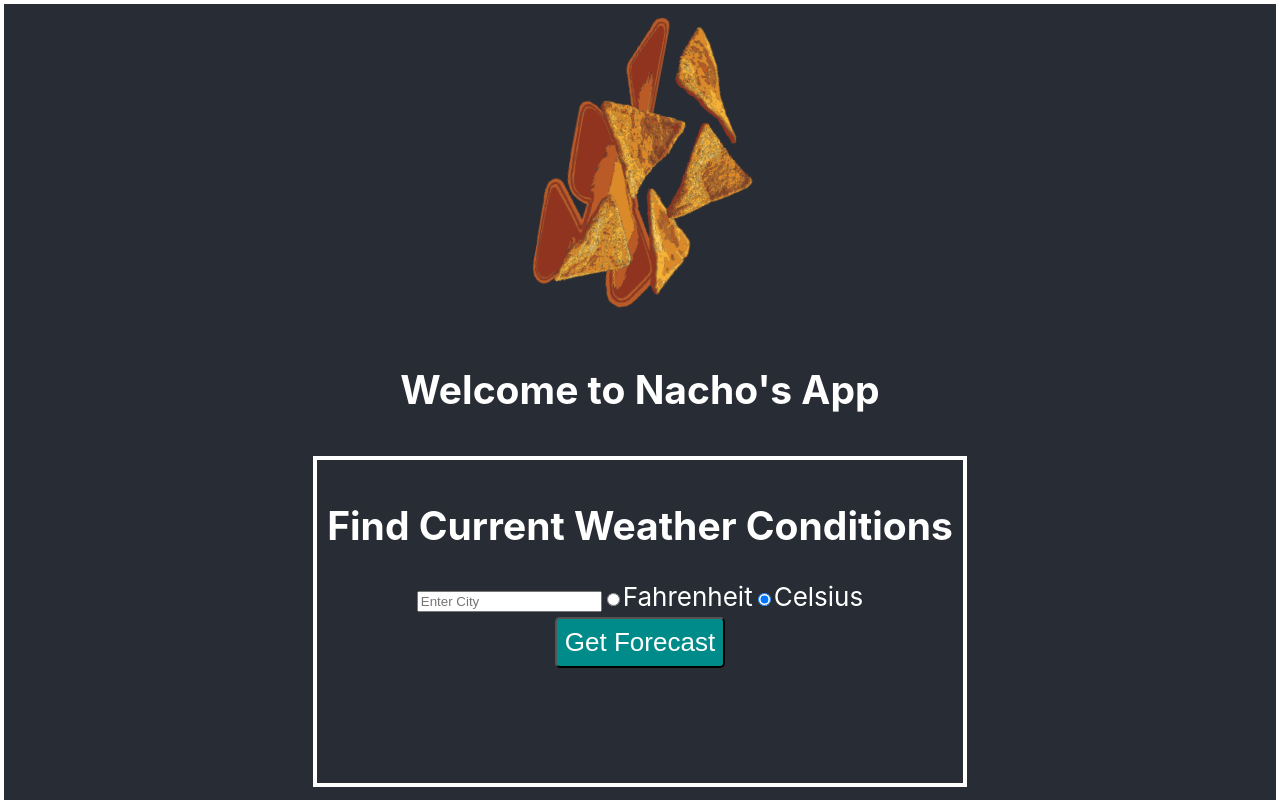
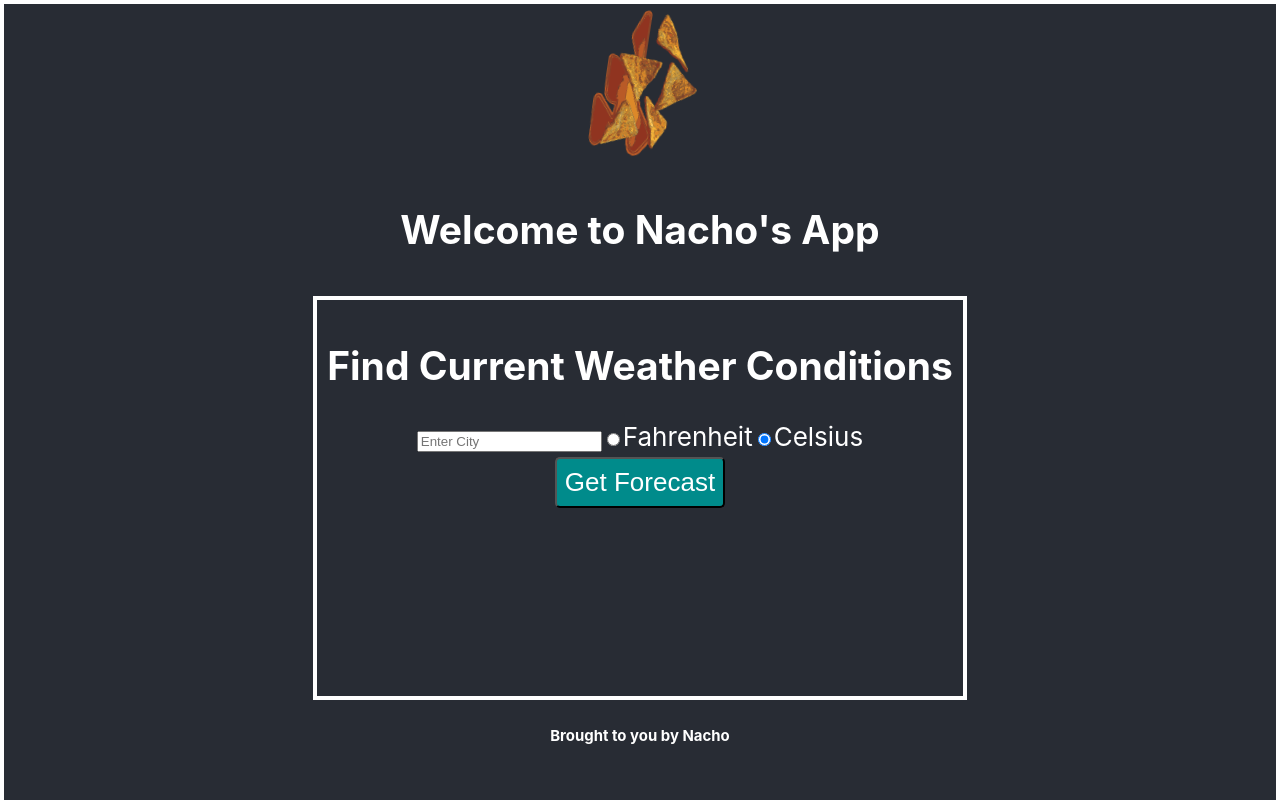
Before and after one commit to nacho1785/nacho-test, a React (Create React App) app: page / in a window 1280 px wide. Shown: the top 800 px of the page. Built offline with nearby package versions, Linux system fonts and the light colour scheme.

Commit message:
Logo resize

```diff
--- a/src/App.css
+++ b/src/App.css
@@ -11,7 +11,7 @@
 @media (prefers-reduced-motion: no-preference) {
   .App-logo {
     animation: App-logo-spin infinite 20s linear;
-    height: 40vmin;
+    height: 20vmin;
     pointer-events: none;
     /*App-logo-spin infinite 20s linear;*/
 
```
Also changed, not shown: src/logo.svg.
